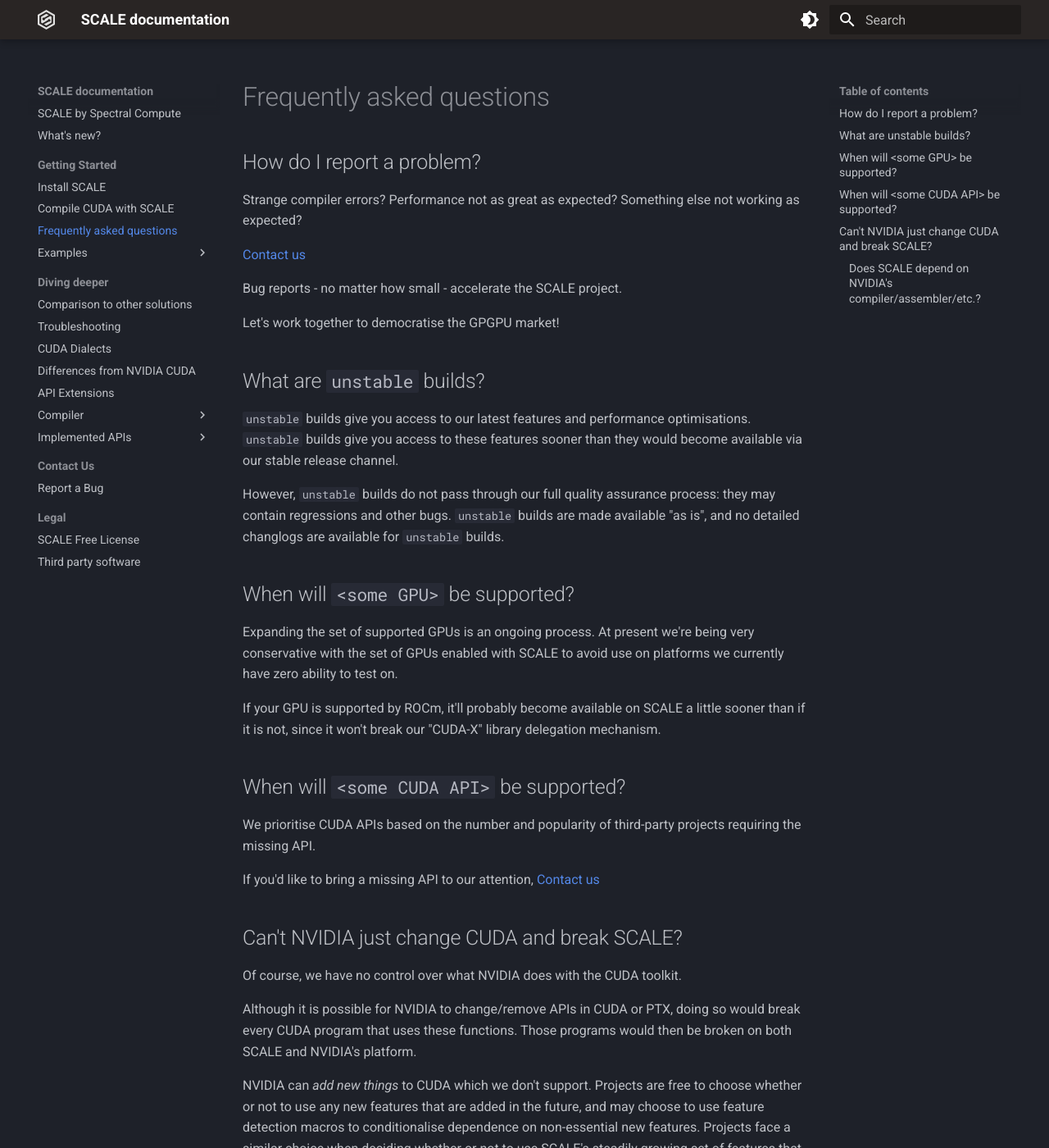
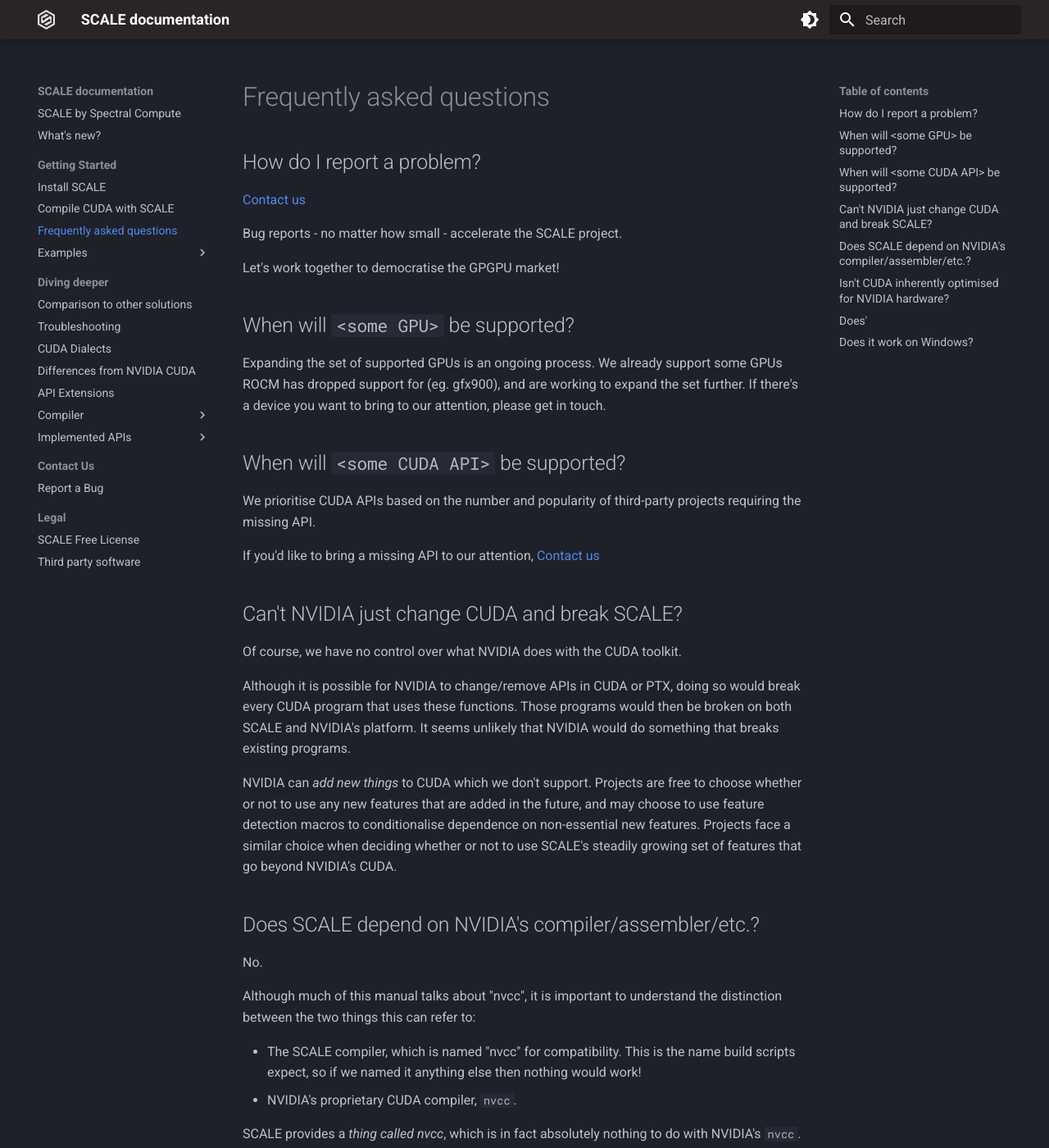
Before and after one commit to spectral-compute/scale-docs, an MkDocs documentation site: the page built from docs/manual/faq.md, in a window 1280 px wide and 1400 px high. Shown: the whole window at 82% size. Built offline with MkDocs 1.6.1 and Material for MkDocs 9.7.7, drawn with Linux system fonts in a browser that asks for light colours; the version menu is left out; some of the changed text lies outside the part shown.

Commit message:
Finalise docs for v1.5.1

```diff
--- a/docs/manual/faq.md
+++ b/docs/manual/faq.md
@@ -1,9 +1,6 @@
 # Frequently asked questions
 
 ## How do I report a problem?
-
-Strange compiler errors? Performance not as great as expected? Something else
-not working as expected?
 
 [Contact us](../contact/report-a-bug.md)
 
@@ -11,26 +8,12 @@ Bug reports - no matter how small - accelerate the SCALE project.
 
 Let's work together to democratise the GPGPU market!
 
-## What are `unstable` builds?
-
-`unstable` builds give you access to our latest features and performance
-optimisations. `unstable` builds give you access to these features sooner
-than they would become available via our stable release channel.
-
-However, `unstable` builds do not pass through our full quality assurance
-process: they may contain regressions and other bugs. `unstable` builds
-are made available "as is", and no detailed changlogs are available for
-`unstable` builds.
-
 ## When will `<some GPU>` be supported?
 
-Expanding the set of supported GPUs is an ongoing process. At present we're
-being very conservative with the set of GPUs enabled with SCALE to avoid
-use on platforms we currently have zero ability to test on.
-
-If your GPU is supported by ROCm, it'll probably become available on SCALE a
-little sooner than if it is not, since it won't break our "CUDA-X" library
-delegation mechanism.
+Expanding the set of supported GPUs is an ongoing process. We already
+support some GPUs ROCM has dropped support for (eg. gfx900), and are
+working to expand the set further. If there's a device you want to bring
+to our attention, please get in touch.
 
 ## When will `<some CUDA API>` be supported?
 
@@ -46,7 +29,8 @@ Of course, we have no control over what NVIDIA does with the CUDA toolkit.
 
 Although it is possible for NVIDIA to change/remove APIs in CUDA or PTX,
 doing so would break every CUDA program that uses these functions. Those
-programs would then be broken on both SCALE and NVIDIA's platform.
+programs would then be broken on both SCALE and NVIDIA's platform. It
+seems unlikely that NVIDIA would do something that breaks existing programs.
 
 NVIDIA can *add new things* to CUDA which we don't support. Projects are free to
 choose whether or not to use any new features that are added in the future,
@@ -55,7 +39,7 @@ on non-essential new features. Projects face a similar choice when deciding
 whether or not to use SCALE's steadily growing set of features that go beyond
 NVIDIA's CUDA.
 
-### Does SCALE depend on NVIDIA's compiler/assembler/etc.?
+## Does SCALE depend on NVIDIA's compiler/assembler/etc.?
 
 No.
 
@@ -71,4 +55,33 @@ SCALE provides a _thing called nvcc_, which is in fact absolutely nothing to
 do with NVIDIA's `nvcc`. Our "nvcc" is built on top of the open-source
 clang/llvm compiler, and has no dependency on NVIDIA's compiler.
 
+
+
 SCALE does not make use of "nvvm", either.
+
+## Isn't CUDA inherently optimised for NVIDIA hardware?
+
+Not really.
+
+CUDA is already a cross-platform language/toolkit. NVIDIA have been making
+CUDA-capable GPUs for more than 20 years, with many drastic changes in
+the hardware during that period. You can nevertheless compile CUDA programs
+and run them on NVIDIA cards spanning many years and multiple hardware
+architecture redesigns, because CUDA *is a cross-platform toolkit*.
+
+The only problem is that, of course, NVIDIA didn't extend this
+cross-platform compatibility to other vendors.
+
+Claiming "CUDA is optimised for NVIDIA GPUs" is a bit like saying
+"C++ is optimised for Intel CPUs". If compilers can be taught to
+build the same C++ program for Intel/ARM/AMD CPUs with good performance,
+why can't we do that for CUDA? It's a different and challenging
+compiler research problem, but it is possible.
+
+## Does'
+
+## Does it work on Windows?
+
+Not yet. :(
+
+Windows support is a challenge that we
```
Also changed, not shown: docs/manual/CHANGELOG.md (+0 -2 lines).
